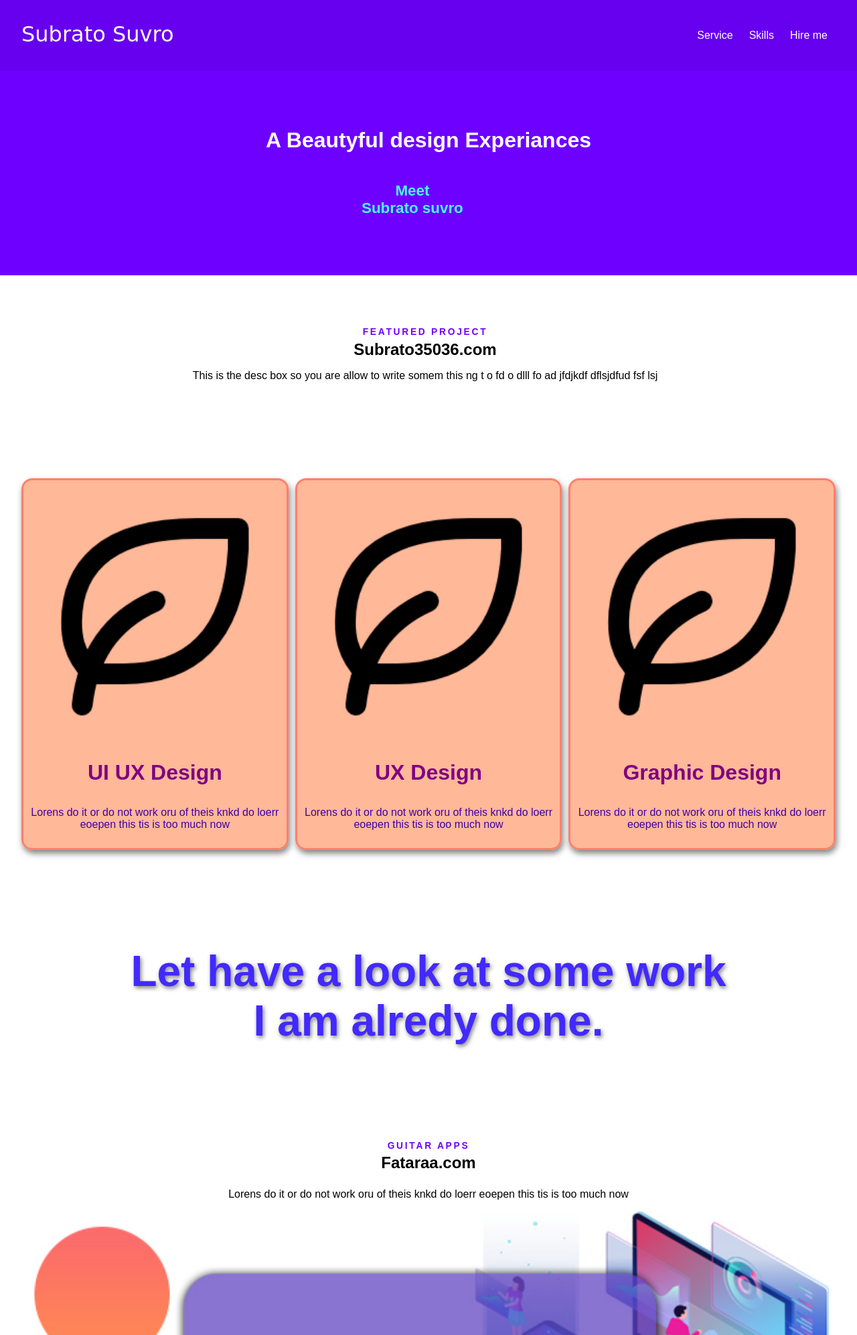
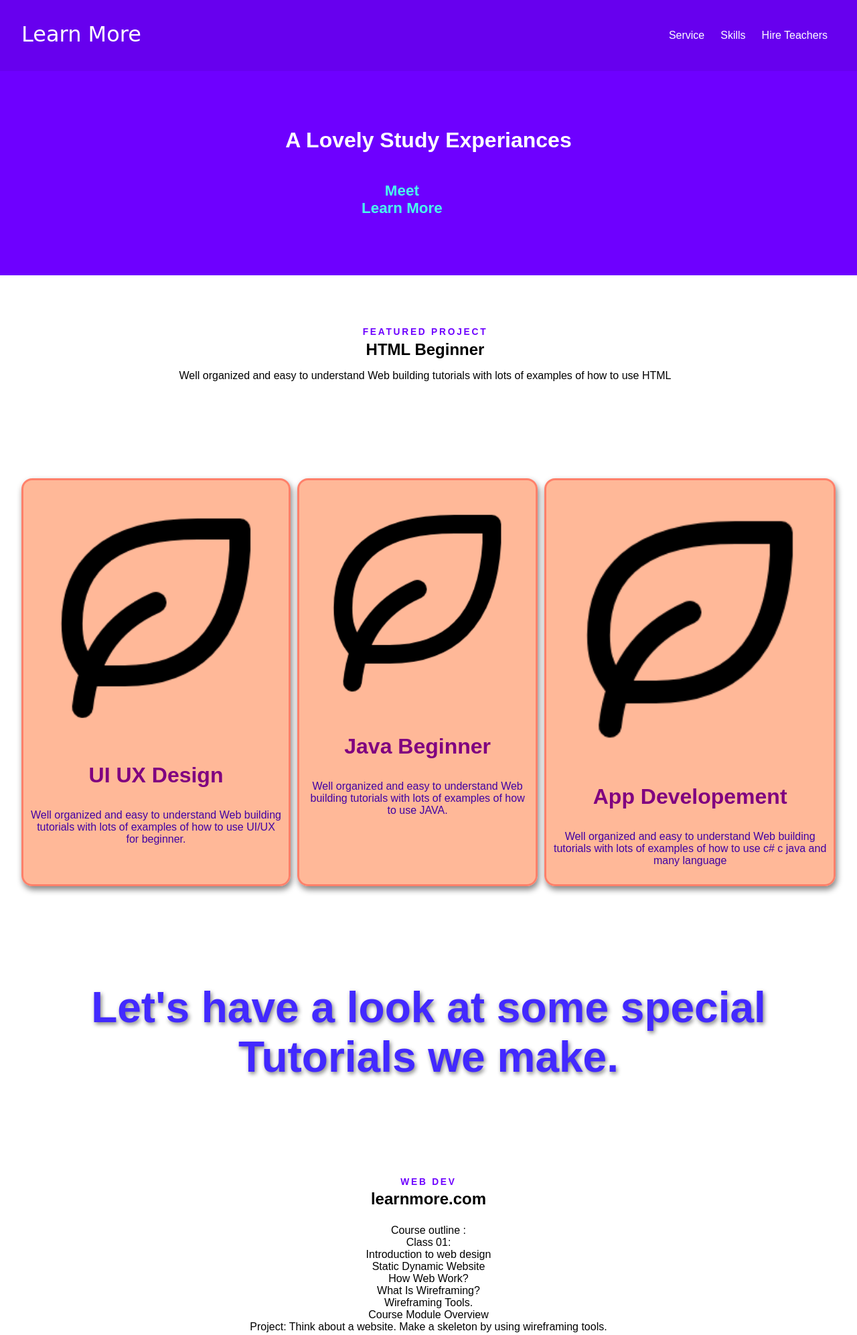
Before and after one commit to farhana-1/Task-4, a plain HTML site: page index.html in a window 1280 px wide. Shown: the top 1993 px of the page at 67% size. Drawn offline with Linux system fonts and the light colour scheme.

Commit message:
Update index.html

```diff
--- a/index.html
+++ b/index.html
@@ -1,7 +1,7 @@
 <!DOCTYPE html>
 <html>
 <head>
-	<title>Suvro Portfolio</title>
+	<title>Learn More| First step of learning.</title>
 	<meta name="viewport" charset="utf-8" content="width-device-width, initial-scale-1.0">
 	<link rel="stylesheet" type="text/css" href="css/style.css">
 </head>
@@ -9,12 +9,12 @@
 
     <div class="nav-container">
     	<header>
-    		<a class="logo" href="index.html">Subrato Suvro</a>
+    		<a class="logo" href="index.html">Learn More</a>
         <nav>
         	<ul>
         		<li><a href="">Service</a></li>
         		<li><a href="">Skills</a></li>
-        		<li><a href="">Hire me</a></li>
+        		<li><a href="">Hire Teachers</a></li>
         	</ul>
         </nav>
     	</header>
@@ -28,9 +28,9 @@
     </div>
 <div class="base">
 	<div class="content">
-		<h1>A Beautyful design Experiances</h1>
+		<h1>A Lovely Study Experiances</h1>
 		<div class="meet">
-			<p>Meet<br> Subrato suvro</p>
+			<p>Meet<br>Learn More</p>
 		</div>
 	</div>
 </div>
@@ -39,8 +39,8 @@
 	<div class="left">
 		<div class="inner transition2">
 			<p class="subtitle">Featured Project</p>
-			<a class="featured-title">Subrato35036.com</a>
-			<p class="featured-desc">This is the desc box so you are allow to write somem this ng t o fd o dlll fo ad jfdjkdf   dflsjdfud fsf lsj</p>
+			<a class="featured-title">HTML Beginner</a>
+			<p class="featured-desc">Well organized and easy to understand Web building tutorials with lots of examples of how to use HTML</p>
 		</div>
 	</div>
 </section>
@@ -52,34 +52,44 @@
 				<div class="icon-container-one">
 					<img src="img/leaf.png" alt="UI/UX design">
 					<p class="skill-title">UI UX Design</p>
-					<p class="featured-desc-skill-desc">Lorens do it or do not work oru of theis knkd do loerr eoepen this tis is too much now</p>
+					<p class="featured-desc-skill-desc">Well organized and easy to understand Web building tutorials with lots of examples of how to use UI/UX for beginner.</p>
 				</div>
 			</li>
 			<li class="transition2">
 				<div class="icon-container two">
 					<img src="img/leaf.png" alt="UI/UX design">
-					<p class="skill-title">UX Design</p>
-					<p class="featured-desc-skill-desc">Lorens do it or do not work oru of theis knkd do loerr eoepen this tis is too much now</p>
+					<p class="skill-title">Java Beginner</p>
+					<p class="featured-desc-skill-desc">Well organized and easy to understand Web building tutorials with lots of examples of how to use JAVA.</p>
 				</div>
 			</li>
 			<li class="transition3">
 				<div class="icon-container three">
 					<img src="img/leaf.png" alt="UI/UX design">
-					<p class="skill-title">Graphic Design</p>
-					<p class="featured-desc-skill-desc">Lorens do it or do not work oru of theis knkd do loerr eoepen this tis is too much now</p>
+					<p class="skill-title">App Developement</p>
+					<p class="featured-desc-skill-desc">Well organized and easy to understand Web building tutorials with lots of examples of how to use c# c java and many language</p>
 				</div>
 			</li>
 		</ul>
 	</div>
 </section>
-<h3>Let have a look at some work<br> I am alredy done.</h3>
+<h3>Let's have a look at some special<br> Tutorials we make.</h3>
 <section class="portfolio">
 	<div class="portfolio-container transition3">
 		<div class="portfolio-left">
 			<div class="inner">
-				<p class="subtitle">Guitar Apps</p>
-				<p class="featured-title">Fataraa.com</p>
-				<p class="featured-desc">Lorens do it or do not work oru of theis knkd do loerr eoepen this tis is too much now</p>
+				<p class="subtitle">Web Dev</p>
+				<p class="featured-title">learnmore.com</p>
+				<p class="featured-desc">Course outline :<br>
+
+Class 01:<br>
+
+Introduction to web design<br>
+Static Dynamic Website<br>
+How Web Work?<br>
+What Is Wireframing?<br>
+Wireframing Tools.<br>
+Course Module Overview<br>
+Project: Think about a website. Make a skeleton by using wireframing tools.</p>
 			</div>
 			<a href=""><img src="img/web.jpg"></a>
 		</div>
@@ -87,9 +97,15 @@
 	<div class="portfolio-container transition3">
 		<div class="portfolio-left">
 			<div class="inner">
-				<p class="subtitle">Guitar Apps</p>
-				<p class="featured-title">Fataraa.com</p>
-				<p class="featured-desc">Lorens do it or do not work oru of theis knkd do loerr eoepen this tis is too much now</p>
+				<p class="subtitle">Java Dev</p>
+				<p class="featured-title">Learnmore.com</p>
+				<p class="featured-desc">Introduction to JavaScript. (JS)<br>
+What you can do with JavaScript?<br>
+Js Basic Syntax<br>
+Variable in JS<br>
+Operator, Data Type in JS<br>
+Commenting in JS<br>
+Project: Playing with Javascript syntax.</p>
 			</div>
 			<a href=""><img src="img/mockup jpge.jpg"></a>
 		</div>
@@ -97,9 +113,23 @@
 	<div class="portfolio-container transition3">
 		<div class="portfolio-left">
 			<div class="inner">
-				<p class="subtitle">Guitar Apps</p>
-				<p class="featured-title">Fataraa.com</p>
-				<p class="featured-desc">Lorens do it or do not work oru of theis knkd do loerr eoepen this tis is too much now</p>
+				<p class="subtitle">Game Dev</p>
+				<p class="featured-title">Learnmore.com</p>
+				<p class="featured-desc">Learning Objectives<br>
+
+After successful completion of the course, you will:<br>
+
+Master basic game development (produce, test and present a beta version of a game of your own design)<br>
+Understand game design<br>
+Have immersed yourself in the Danish “indie” gaming community<br>
+After successful completion of the lab, you will be able to:<br>
+
+Use the Unity Editor to create interesting game levels<br>
+Create game scripts using C# and the Unity API<br>
+Understand the fundamentals of using 2D and 3D graphics<br>
+Become acquainted with advanced topics such as shaders, physics, AI, and Network based games.<br>
+Understand the process of game development from idea to beta version<br>
+Apply theories and develop and test an actual game</p>
 			</div>
 			<a href=""><img src="img/web2.jpg"></a>
 		</div>
@@ -107,13 +137,8 @@
 </section>
 <div class="footer-basic">
         <footer>
-            <div class="social"><a href="#"><i class="icon ion-social-instagram"></i></a><a href="#"><i class="icon ion-social-snapchat"></i></a><a href="#"><i class="icon ion-social-twitter"></i></a><a href="#"><i class="icon ion-social-facebook"></i></a></div>
-            <ul class="list-inline">
-                <li class="list-inline-item"><a href="#">Home</a></li>
-                <li class="list-inline-item"><a href="#">Services</a></li>
-                <li class="list-inline-item"><a href="#">About</a></li>
 
-            <p class="copyright">Subrato suvro © 2018</p>
+            <p class="copyright">Learnmore.com © 2018</p>
         </footer>
     </div>
 </body>
```
